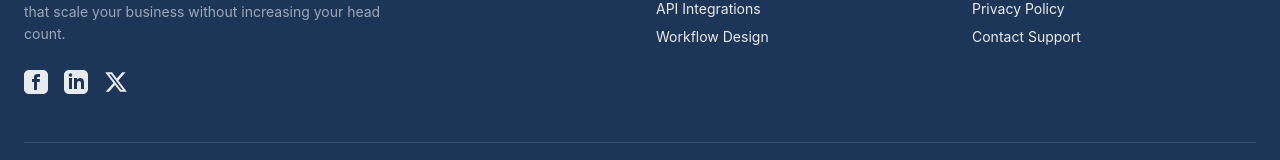
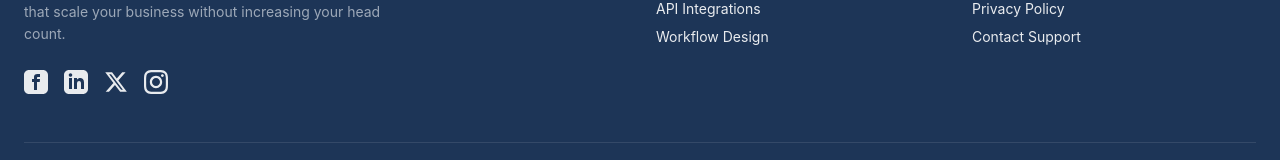
Before and after one commit to machu21/filamreiva-connect-web, a Next.js app: page / in a window 1280 px wide. Shown: the part 2805-2965 px from the top of the page. Built offline with nearby package versions, Linux system fonts and the light colour scheme.

Commit message:
IG update

```diff
--- a/components/Footer.tsx
+++ b/components/Footer.tsx
@@ -34,6 +34,11 @@
               <a href="#" className="hover:text-brand-red transition-colors" aria-label="Twitter/X">
                 <svg className="h-6 w-6" fill="currentColor" viewBox="0 0 24 24">
                   <path d="M18.244 2.25h3.308l-7.227 8.26 8.502 11.24H16.17l-5.214-6.817L4.99 21.75H1.68l7.73-8.835L1.254 2.25H8.08l4.713 6.231 5.451-6.231zm-1.161 17.52h1.833L7.084 4.126H5.117L17.083 19.77z" />
+                </svg>
+              </a>
+              <a href="https://www.instagram.com/filamreiva/" target="_blank" rel="noopener noreferrer" className="hover:text-brand-red transition-colors" aria-label="Instagram">
+                <svg className="h-6 w-6" fill="currentColor" viewBox="0 0 24 24">
+                  <path d="M12 2.163c3.204 0 3.584.012 4.85.07 3.252.148 4.771 1.691 4.919 4.919.058 1.265.069 1.645.069 4.849 0 3.205-.012 3.584-.069 4.849-.149 3.225-1.664 4.771-4.919 4.919-1.266.058-1.644.07-4.85.07-3.204 0-3.584-.012-4.849-.07-3.26-.149-4.771-1.699-4.919-4.92-.058-1.265-.07-1.644-.07-4.849 0-3.204.013-3.583.07-4.849.149-3.227 1.664-4.771 4.919-4.919 1.266-.057 1.645-.069 4.849-.069zm0-2.163c-3.259 0-3.667.014-4.947.072-4.358.2-6.78 2.618-6.98 6.98-.059 1.281-.073 1.689-.073 4.948 0 3.259.014 3.668.072 4.948.2 4.358 2.618 6.78 6.98 6.98 1.281.058 1.689.072 4.948.072 3.259 0 3.668-.014 4.948-.072 4.354-.2 6.782-2.618 6.979-6.98.059-1.28.073-1.689.073-4.948 0-3.259-.014-3.667-.072-4.947-.196-4.354-2.617-6.78-6.979-6.98-1.281-.059-1.69-.073-4.949-.073zm0 5.838c-3.403 0-6.162 2.759-6.162 6.162s2.759 6.163 6.162 6.163 6.162-2.759 6.162-6.163c0-3.403-2.759-6.162-6.162-6.162zm0 10.162c-2.209 0-4-1.79-4-4s1.791-4 4-4 4 1.79 4 4-1.791 4-4 4zm6.406-11.845c-.796 0-1.441.645-1.441 1.44s.645 1.44 1.441 1.44c.795 0 1.439-.645 1.439-1.44s-.644-1.44-1.439-1.44z" />
                 </svg>
               </a>
             </div>
--- a/components/Navbar.tsx
+++ b/components/Navbar.tsx
@@ -28,7 +28,7 @@
           <Link href="/get-a-team">
             <Button variant="ghost" size="md" className="text-base font-bold">Build My Team</Button>
           </Link>
-          <Link href="/pay-as-you-go">
+          <Link href="/on-demand-services">
             <Button variant="ghost" size="md" className="text-base font-bold">On-Demand Services</Button>
           </Link>
           <Link href="/about">
```
Also changed, not shown: app/on-demand-services/page.tsx (renamed from app/pay-as-you-go/page.tsx).
